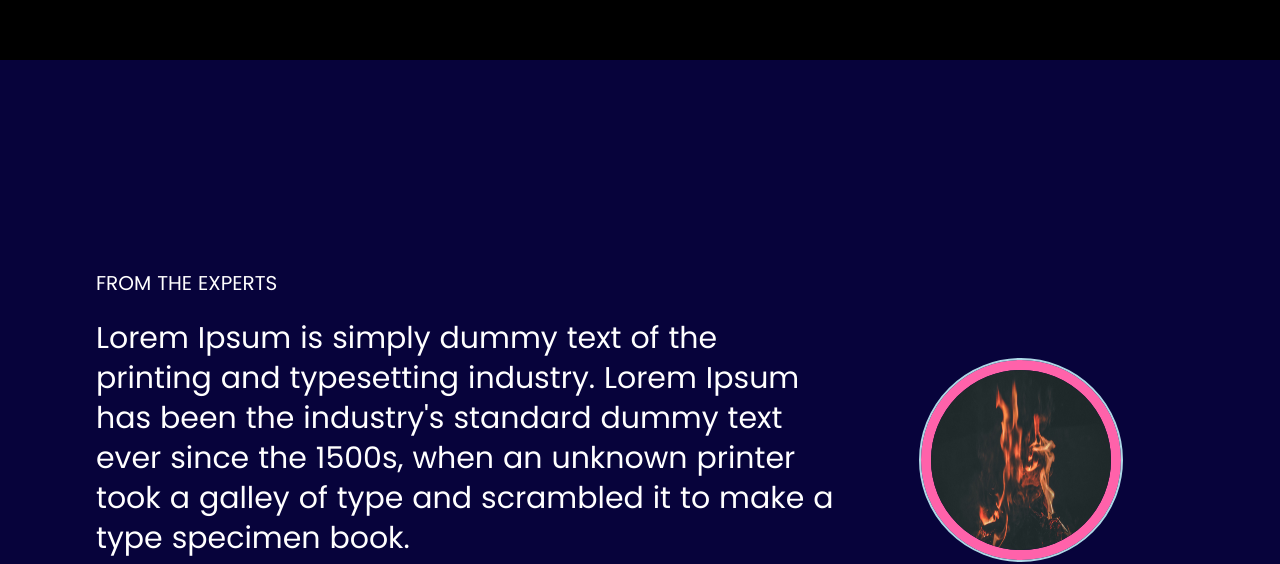
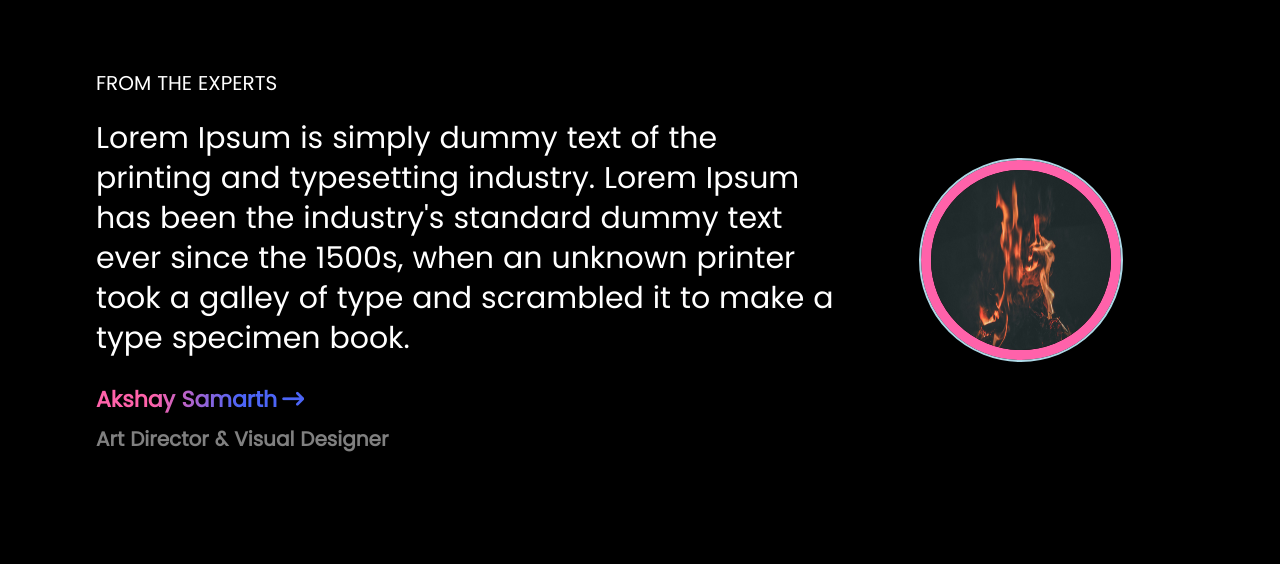
Before and after one commit to msanjeetaxioned/interactive-data-3d-threejs, a website: page index.html in a window 1280 px wide. Shown: the part 1540-2104 px from the top of the page. Drawn offline with nearby package versions, Linux system fonts and the light colour scheme.

Commit message:
Move Quote section up to overlap bot part of canvas

```diff
--- a/sass/style.scss
+++ b/sass/style.scss
@@ -276,10 +276,12 @@ section {
 	display: flex;
 	align-items: center;
 	overflow: hidden;
+
 	li {
 		flex-basis: 16.5%;
 		flex-shrink: 0;
 		text-align: center;
+
 		span {
 			color: #626262;
 			font-size: 24px;
@@ -310,9 +312,13 @@ section {
 
 /* Quote section SCSS start */
 .quote-section {
-	background-color: #07033b;
+	margin-top: -200px;
+	position: relative;
+	z-index: 2;
+	background-color: #000;
 
 	.wrapper { display: flex; }
+
 	figure {
 		display: flex;
 		flex-direction: column;
```
Also changed, not shown: css/style.css.
